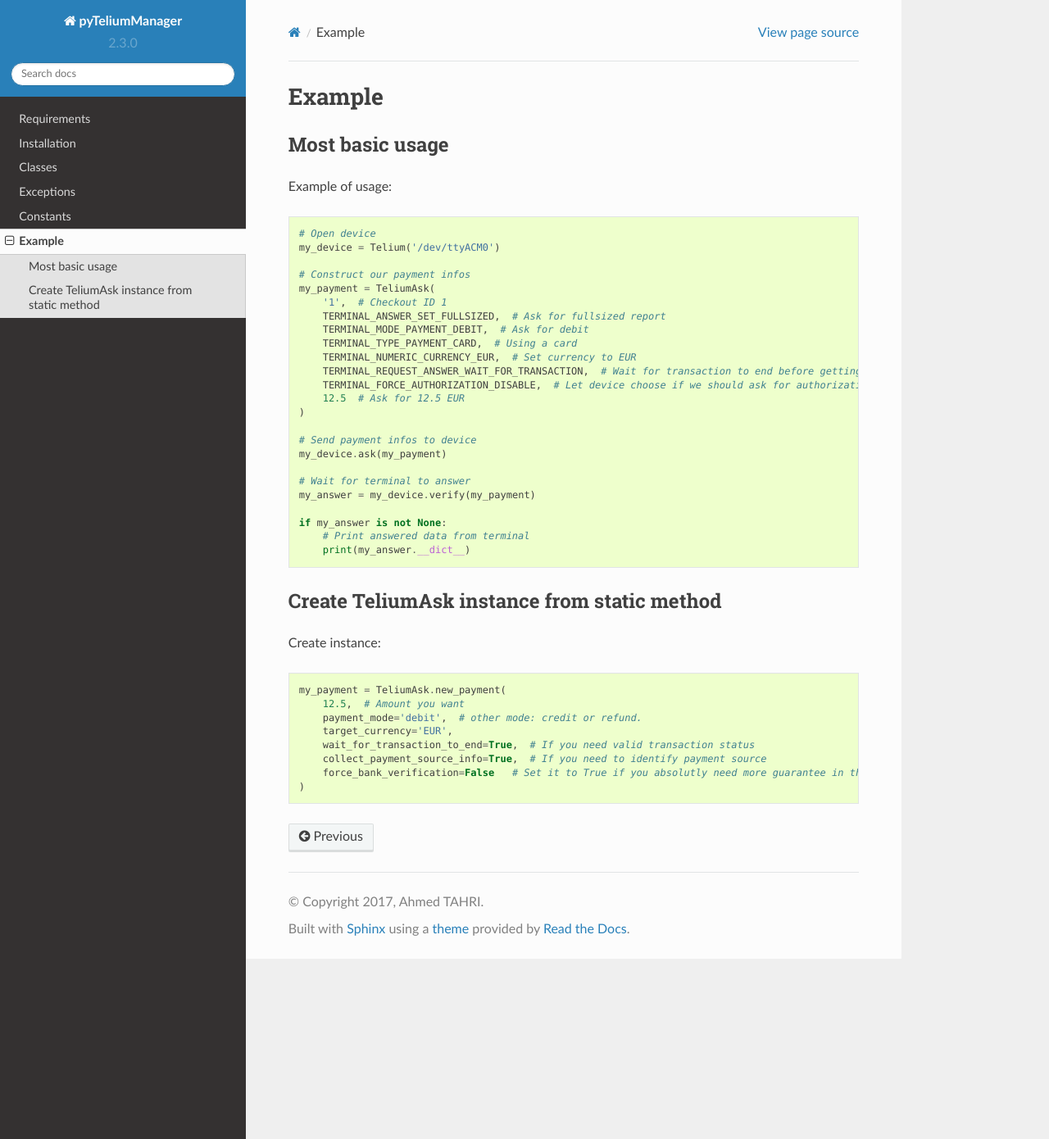
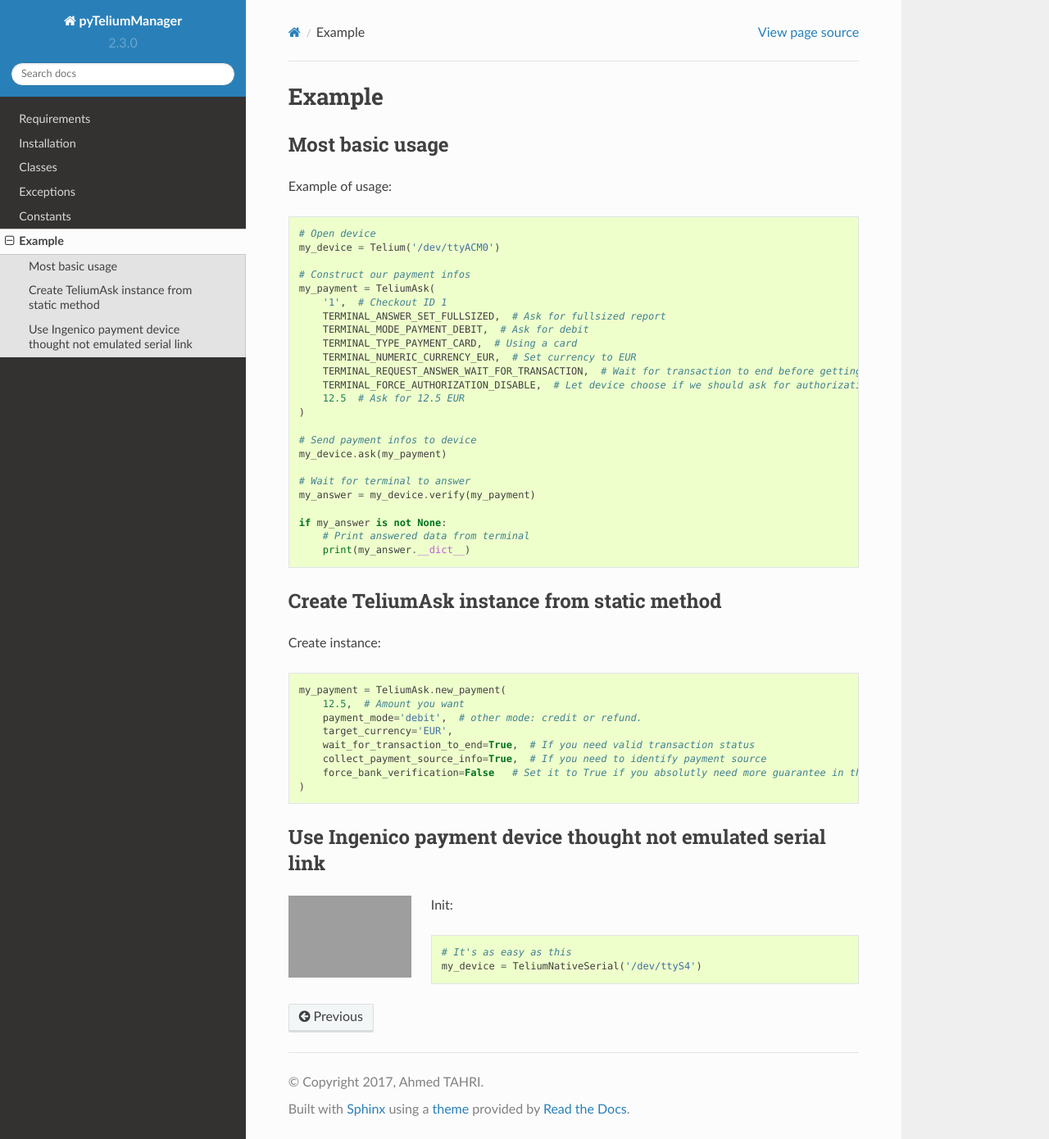
Before and after one commit to Ousret/pyTeliumManager, a Sphinx documentation site: the page built from docs/examples.rst, in a window 1280 px wide and 1390 px high. Shown: the whole window at 82% size. Built offline with Sphinx 7.4.7 and the Read the Docs theme 2.0.0, drawn with Linux system fonts in a browser that asks for light colours; grey boxes are pictures that could not be loaded.

```diff
--- a/docs/examples.rst
+++ b/docs/examples.rst
@@ -44,3 +44,18 @@ Create instance::
         collect_payment_source_info=True,  # If you need to identify payment source
         force_bank_verification=False   # Set it to True if you absolutly need more guarantee in this transaction. Could result in slower authorization from bank.
     )
+
+Use Ingenico payment device thought not emulated serial link
+------------------------------------------------------------
+
+.. image:: https://pmcdn.priceminister.com/photo/ingenico-sagem-cable-liaison-1m-vers-pc-ou-caisse-rs232-femelle-et-rj11-1033614629_ML.jpg
+   :height: 200px
+   :width: 300px
+   :scale: 50 %
+   :alt: Ingenico RS 232 Cable
+   :align: left
+
+Init::
+
+    # It's as easy as this
+    my_device = TeliumNativeSerial('/dev/ttyS4')
--- a/docs/index.rst
+++ b/docs/index.rst
@@ -11,6 +11,7 @@ Overview
 ========
 
 This module allow you to manipulate your Ingenico payment device such as IWL250, iCT250 for instance.
+Accept USB Emulated Serial Device or Native RS-232 Serial Link.
 
 .. image:: http://www.vente-terminal-de-paiement.com/wp-content/uploads/2015/07/iwl250-inthehand-fr.jpg
    :height: 400px
```
Also changed, not shown: docs/classes.rst (+16 -2 lines).
